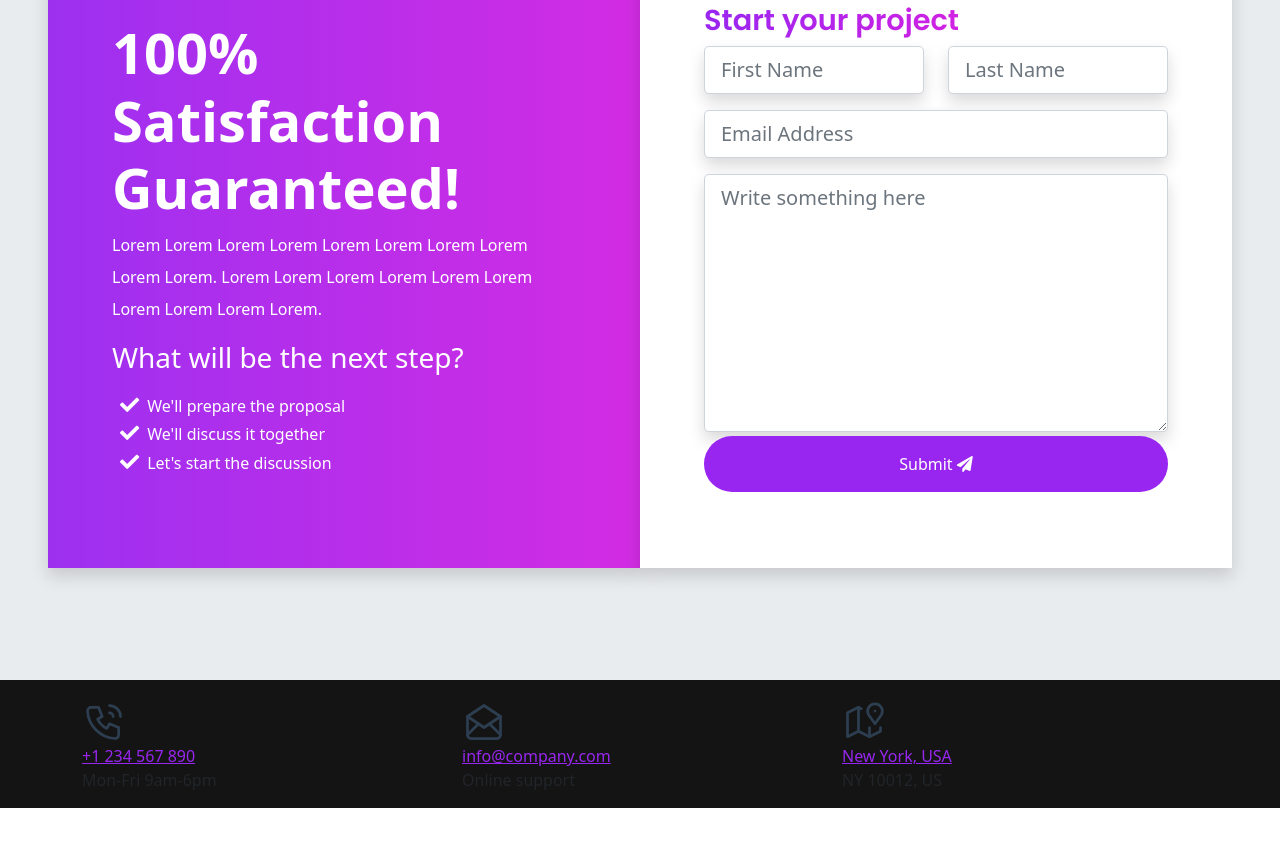
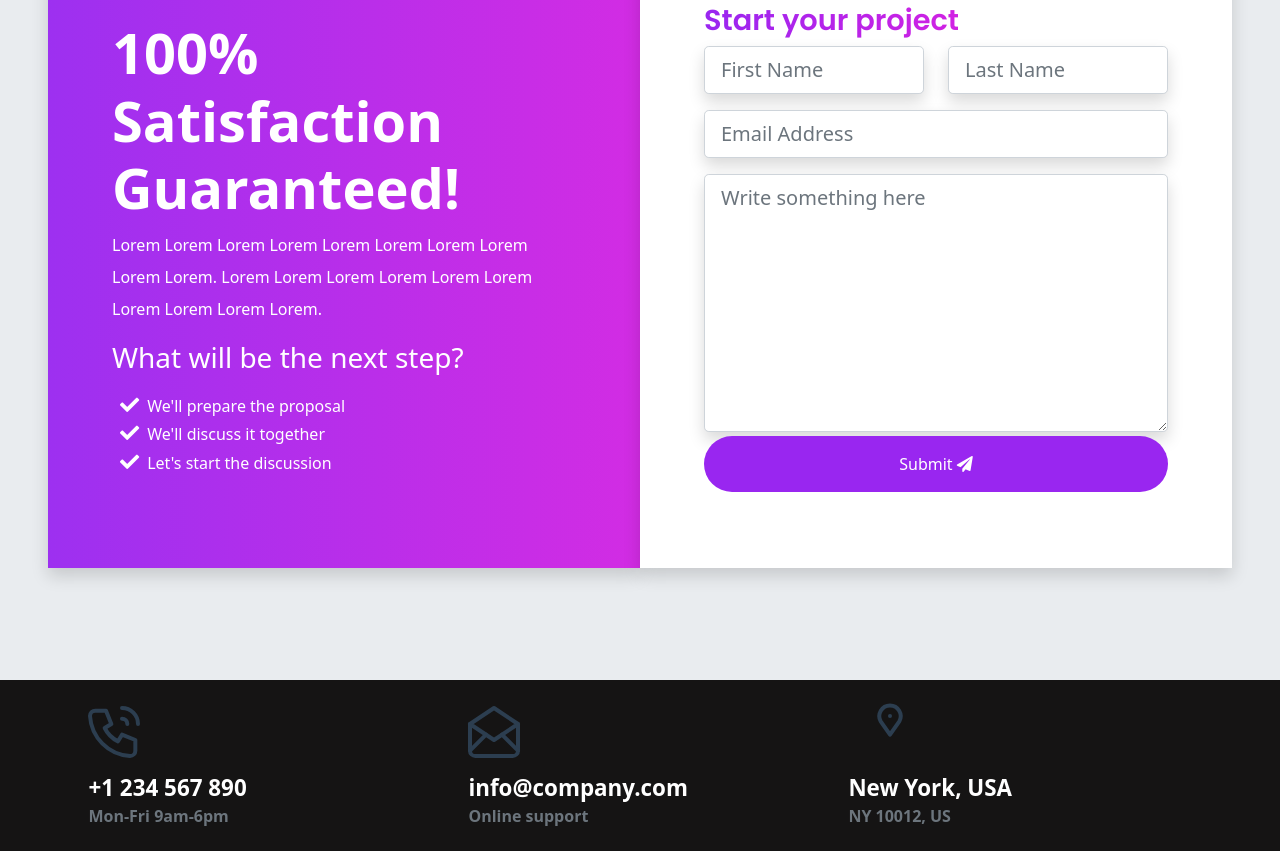
Before and after one commit to Meret12/BootstrapPortfolioFCC, a website: page index.html in a window 1280 px wide. Shown: the part 6807-7658 px from the top of the page. Before the commit the page ends 7615 px from the top, so only its background shows below. Drawn offline with nearby package versions, Linux system fonts and the light colour scheme.

Commit message:
footer styling

```diff
--- a/index.html
+++ b/index.html
@@ -652,7 +652,7 @@
   <div class="row">
     <!-- CONTENT FOR THE MOBILE NUMBER -->
     <div class="col-md-4 col-lg-4 contact-box pt-1">
-      <div class="contact-box__icon"><svg xmlns="http://www.w3.org/2000/svg" class="icon icon-tabler icon-tabler-phone-call" width="44" height="44" viewBox="0 0 24 24" stroke-width="1.5" stroke="#2c3e50" fill="none" stroke-linecap="round" stroke-linejoin="round">
+      <div class="contact-box__icon"><svg xmlns="http://www.w3.org/2000/svg" class="icon icon-tabler icon-tabler-phone-call" viewBox="0 0 24 24" stroke-width="1.5" stroke="#2c3e50" fill="none" stroke-linecap="round" stroke-linejoin="round">
   <path stroke="none" d="M0 0h24v24H0z" fill="none"/>
   <path d="M5 4h4l2 5l-2.5 1.5a11 11 0 0 0 5 5l1.5 -2.5l5 2v4a2 2 0 0 1 -2 2a16 16 0 0 1 -15 -15a2 2 0 0 1 2 -2" />
   <path d="M15 7a2 2 0 0 1 2 2" />
@@ -665,7 +665,7 @@
     </div>
     <!-- CONTENT FOR EMAIL -->
     <div class="col-md-4 col-lg-4 contact-box pt-1">
-      <div class="contact-box__icon"><svg xmlns="http://www.w3.org/2000/svg" class="icon icon-tabler icon-tabler-mail-opened" width="44" height="44" viewBox="0 0 24 24" stroke-width="1.5" stroke="#2c3e50" fill="none" stroke-linecap="round" stroke-linejoin="round">
+      <div class="contact-box__icon"><svg xmlns="http://www.w3.org/2000/svg" class="icon icon-tabler icon-tabler-mail-opened" viewBox="0 0 24 24" stroke-width="1.5" stroke="#2c3e50" fill="none" stroke-linecap="round" stroke-linejoin="round">
   <path stroke="none" d="M0 0h24v24H0z" fill="none"/>
   <polyline points="3 9 12 15 21 9 12 3 3 9" />
   <path d="M21 9v10a2 2 0 0 1 -2 2h-14a2 2 0 0 1 -2 -2v-10" />
@@ -679,10 +679,10 @@
     </div>
     <!-- COANTENT FOR LOCATION -->
     <div class="col-md-4 col-lg-4 contact-box pt-1">
-      <div class="contact-box__icon"><svg xmlns="http://www.w3.org/2000/svg" class="icon icon-tabler icon-tabler-map-2" width="44" height="44" viewBox="0 0 24 24" stroke-width="1.5" stroke="#2c3e50" fill="none" stroke-linecap="round" stroke-linejoin="round">
+      <div class="contact-box__icon"><svg xmlns="http://www.w3.org/2000/svg" class="icon icon-tabler icon-tabler-map-2" viewBox="0 0 24 24" stroke-width="1.5" stroke="#2c3e50" fill="none" stroke-linecap="round" stroke-linejoin="round">
   <path stroke="none" d="M0 0h24v24H0z" fill="none"/>
   <line x1="18" y1="6" x2="18" y2="6.01" />
-  <path d="M18 13l-3.5 -5a4 4 0 1 1 7 0l-3.5 5" />
+  <path d="M18 13l-3.5 -5a4 4 0 1 1 7 0l-3.5 5">
   <polyline points="10.5 4.75 9 4 3 7 3 20 9 17 15 20 21 17 21 15" />
   <line x1="9" y1="4" x2="9" y2="17" />
   <line x1="15" y1="15" x2="15" y2="20" />
--- a/scss/sections/_footer.scss
+++ b/scss/sections/_footer.scss
@@ -6,3 +6,30 @@
   background-color: $footer;
 
 }
+
+// STYLE THE CONTACT-BOX CONTENT
+.contact-box {
+  position: relative;
+
+  &__icon {
+    width: 4rem;
+  }
+
+  &__info {
+    padding: 0.4rem;
+    font-weight: 600;
+
+
+    &--title {
+      color: $white;
+      text-decoration: none;
+      font-size: 1.4rem;
+    }
+
+    &--subtitle {
+      color: $gray-600;
+      text-decoration: none;
+      font-size: 1rem;
+    }
+  }
+}
```
Also changed, not shown: assets/css/style.css, 1 other file.
